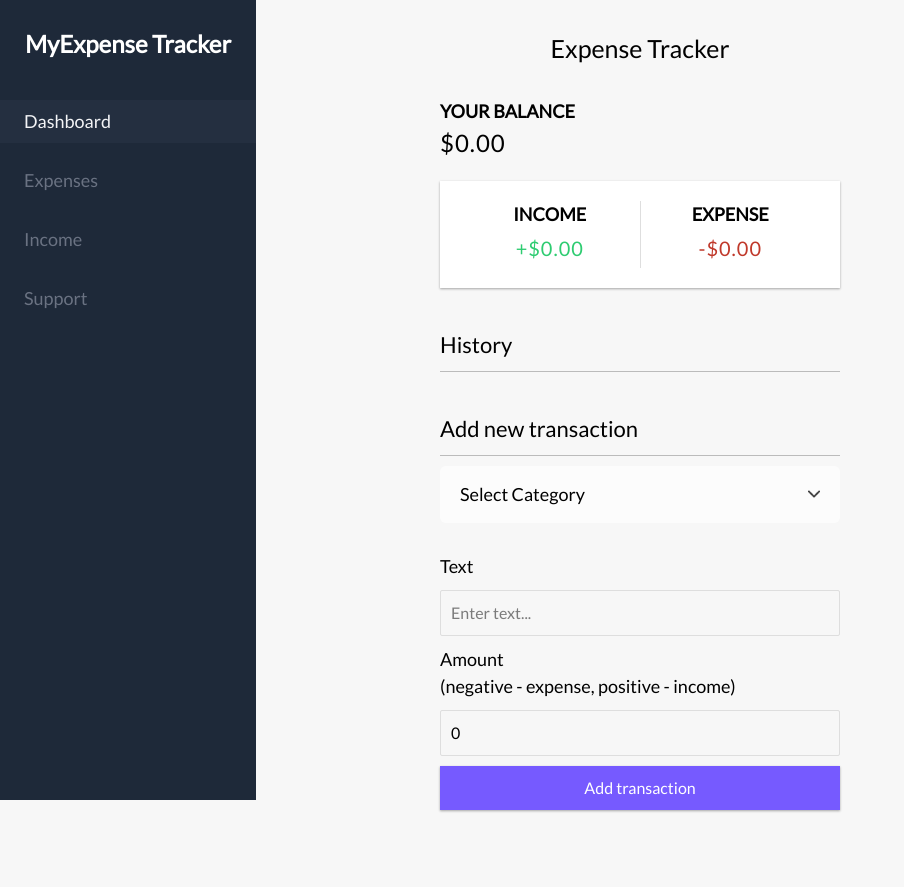
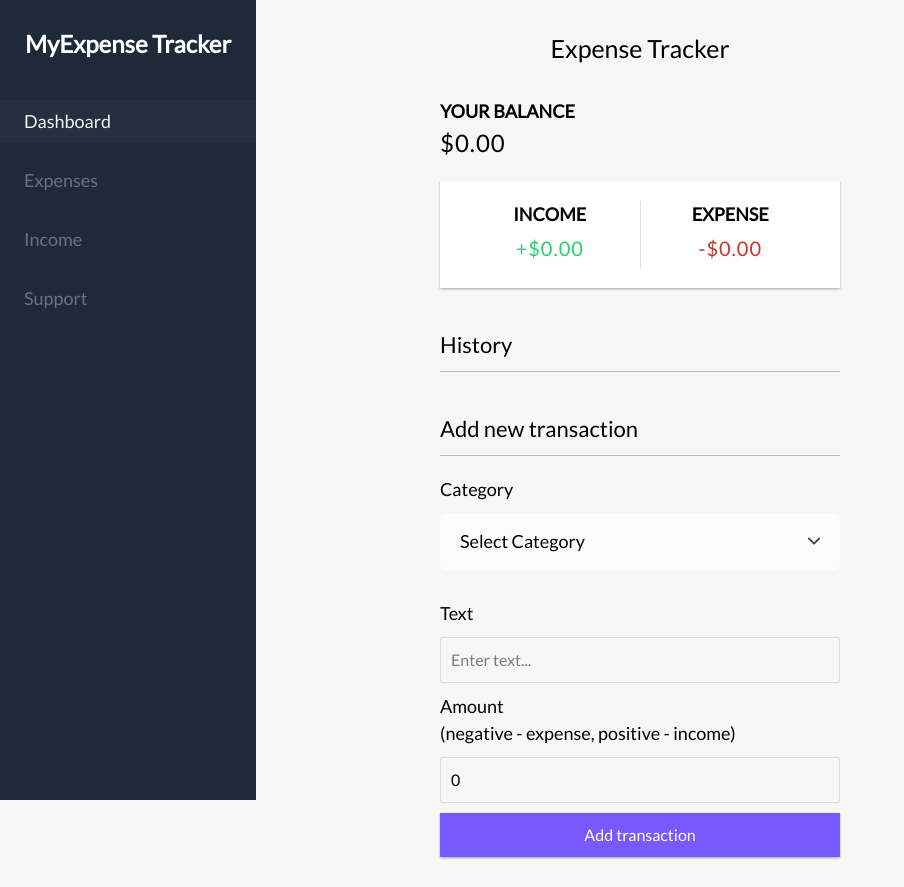
Before and after one commit to loyfortune/expense-tracker, a React (Vite) app: page / in a window 1280 px wide. Shown: the whole page, without its empty margins (0-904 px from the left). Before the commit the page ends 840 px from the top, so only its background shows below. Built offline with nearby package versions, Linux system fonts and the light colour scheme.

Commit message:
Refactor AddTransaction component for category selection

```diff
--- a/src/components/dashboardPage/AddTransaction.tsx
+++ b/src/components/dashboardPage/AddTransaction.tsx
@@ -13,9 +13,9 @@ export function AddTransaction(){
   const [category, setCategory] = useState('');
   const [text, setText] = useState('');
   const [amount, setAmount] = useState(0);
-  const selectTextRef = useRef<HTMLLabelElement>(null);
+  const selectTextRef = useRef<HTMLParagraghElement>(null);
   const arrowImgRef = useRef<HTMLImageElement>(null);
-  const listRef = useRef<HTMLSelectElement>(null);
+  const listRef = useRef<HTMLUListElement>(null);
 
   const { addTransaction } = useContext(GlobalContext);
 
@@ -57,23 +57,21 @@ export function AddTransaction(){
               <form id="form" onSubmit={onSubmit}>
                 <div className="form-control">
                     <div className="selector">
-                 <label id="selectField" htmlFor="selectField" ref={selectTextRef} onClick={toggleSelectField}>Select Category<img ref={arrowImgRef} src={arrowImage} id="arrowIcon" /></label>
-        <select ref={listRef} className="hide">
-          <optgroup label='Income'>
+                 <label htmlFor="selectField">Category</label>
+                        <div id="selectField" onClick={toggleSelectField}>
+          <p ref={selectTextRef}>Select Category</p>
+          <img ref={arrowImgRef} src={arrowImage} id="arrowIcon" />
+        </div>
+        <ul id='list' ref={listRef} className="hide">
+          <h2>Income</h2>
             {incomeOptions.map((option, index) => (
-              <option key={index} className="options" value={category} onClick={() => handleOptionClick(option)}>
-                <p>{option}</p>
-              </option>
+              <li key={index} className="options" value={category} onClick={() => handleOptionClick(option)}><p>{option}</p></li>
             ))}
-          </optgroup>
-          <optgroup label='Expense'>
+                      <h2>Expense</h2>
             {expenseOptions.map((option, index) => (
-              <option key={index} className="options" value={category} onClick={() => handleOptionClick(option)}>
-                <p>{option}</p>
-              </option>
+              <li key={index} className="options" value={category} onClick={() => handleOptionClick(option)}><p>{option}</p></li>
             ))}
-          </optgroup>
-        </select>
+            </ul>
       </div>
                   <label htmlFor="text">Text</label>
                   <input type="text" id="text" value={text} onChange={(e) => {setText(e.target.value);}} placeholder="Enter text..." />
```
